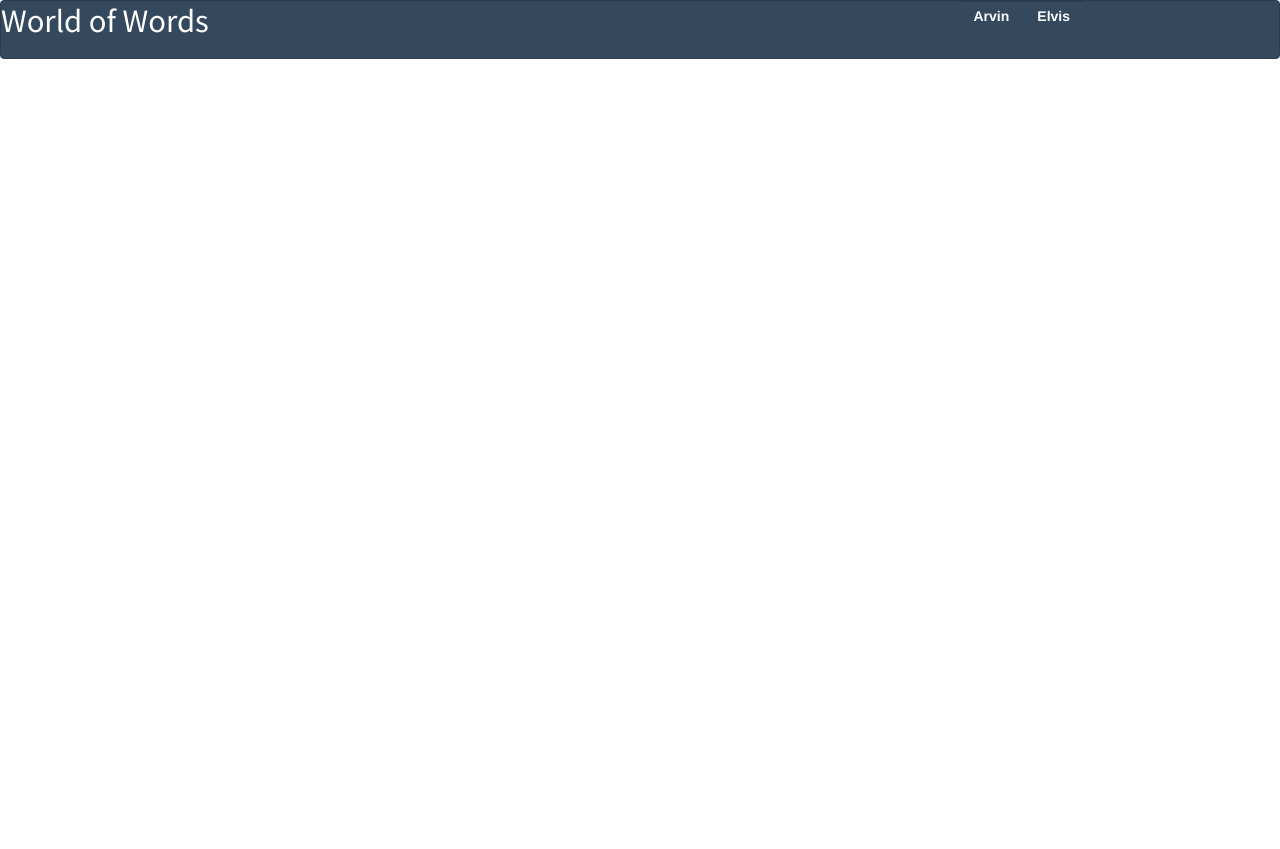
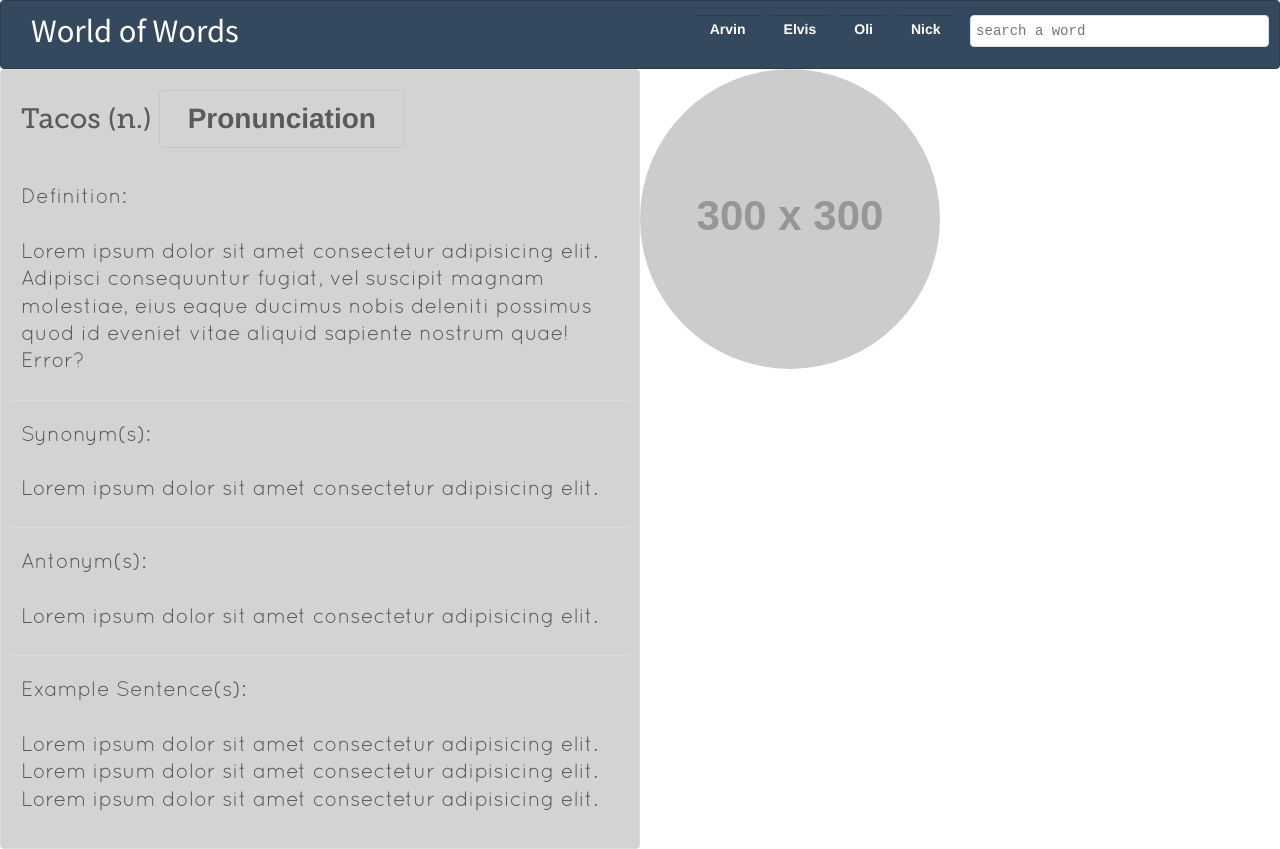
Before and after one commit to irvinek01/project-1-secret-dictionary, a plain HTML site: page index.html in a window 1280 px wide. Before the commit the page ends 800 px from the top, so only its background shows below. Drawn offline with Linux system fonts and the light colour scheme; placeholder pictures from the web are drawn by us.

Commit message:
basic layout of html for future referencing in javascript

```diff
--- a/index.html
+++ b/index.html
@@ -9,19 +9,57 @@
     <title>Document</title>
 </head>
 <body>
-    <nav class="nav asphalt" title="iPad Menu">
+
+    <nav class="nav asphalt">
         <div class="row">
             <div class="one mobile fourth">
-                <h1>World of Words</h1>
+                <h1 class="triple-pad-left pad-top">World of Words</h1>
             </div>
-            <div class="one mobile fourth skip-two">
-                <ul>
-                    <li><button>Arvin</button></li>
-                    <li><button>Elvis</button></li>
+            <div class="one mobile fourth skip-one">
+                <ul style="margin-top: 0.6em;" class="absolute middle right">
+                    <li class="half-gapped"><button>Arvin</button></li>
+                    <li class="half-gapped"><button>Elvis</button></li>
+                    <li class="half-gapped"><button>Oli</button></li>
+                    <li class="half-gapped"><button>Nick</button></li>
                 </ul>
+            </div>
+            <div class="one mobile fourth">
+                <form action="#" method="post">
+                    <div class="row">
+                        <div class="one whole padded">
+                            <input type="text" style="margin-top: 0.3em;" placeholder = "search a word">
+                        </div>
+                    </div>
+                </form>
             </div>
         </div>
     </nav>
+
+    <main>
+        <div class="row">
+            <div class="one half">
+                <div class="box">
+                    <div class="row">
+                        <h2 class="padded museo-slab">Tacos (n.) <span><button>Pronunciation</button></span></h2>
+                    </div>
+                    <div class="row">
+                        <h3 class="padded quicksand">Definition: <br><br>Lorem ipsum dolor sit amet consectetur adipisicing elit. Adipisci consequuntur fugiat, vel suscipit magnam molestiae, eius eaque ducimus nobis deleniti possimus quod id eveniet vitae aliquid sapiente nostrum quae! Error?</h3>
+                        <hr>
+                        <h3 class="padded quicksand">Synonym(s): <br><br>Lorem ipsum dolor sit amet consectetur adipisicing elit.</h3>
+                        <hr>
+                        <h3 class="padded quicksand">Antonym(s): <br><br>Lorem ipsum dolor sit amet consectetur adipisicing elit.</h3>
+                        <hr>
+                        <h3 class="padded quicksand">Example Sentence(s): <br><br>Lorem ipsum dolor sit amet consectetur adipisicing elit.<br>Lorem ipsum dolor sit amet consectetur adipisicing elit.<br>Lorem ipsum dolor sit amet consectetur adipisicing elit.</h3>
+
+                    </div>
+                </div>
+            </div>
+
+            <div class="one half">
+                <img src="http://via.placeholder.com/300x300/2ecc71/ffffff/&amp;text=Image+1" alt="Image 1" class="round">
+            </div>
+        </div>
+    </main>
 
 
     <script type="text/javascript" src="js/libs/jquery-1.10.2.min.js"></script>
```
